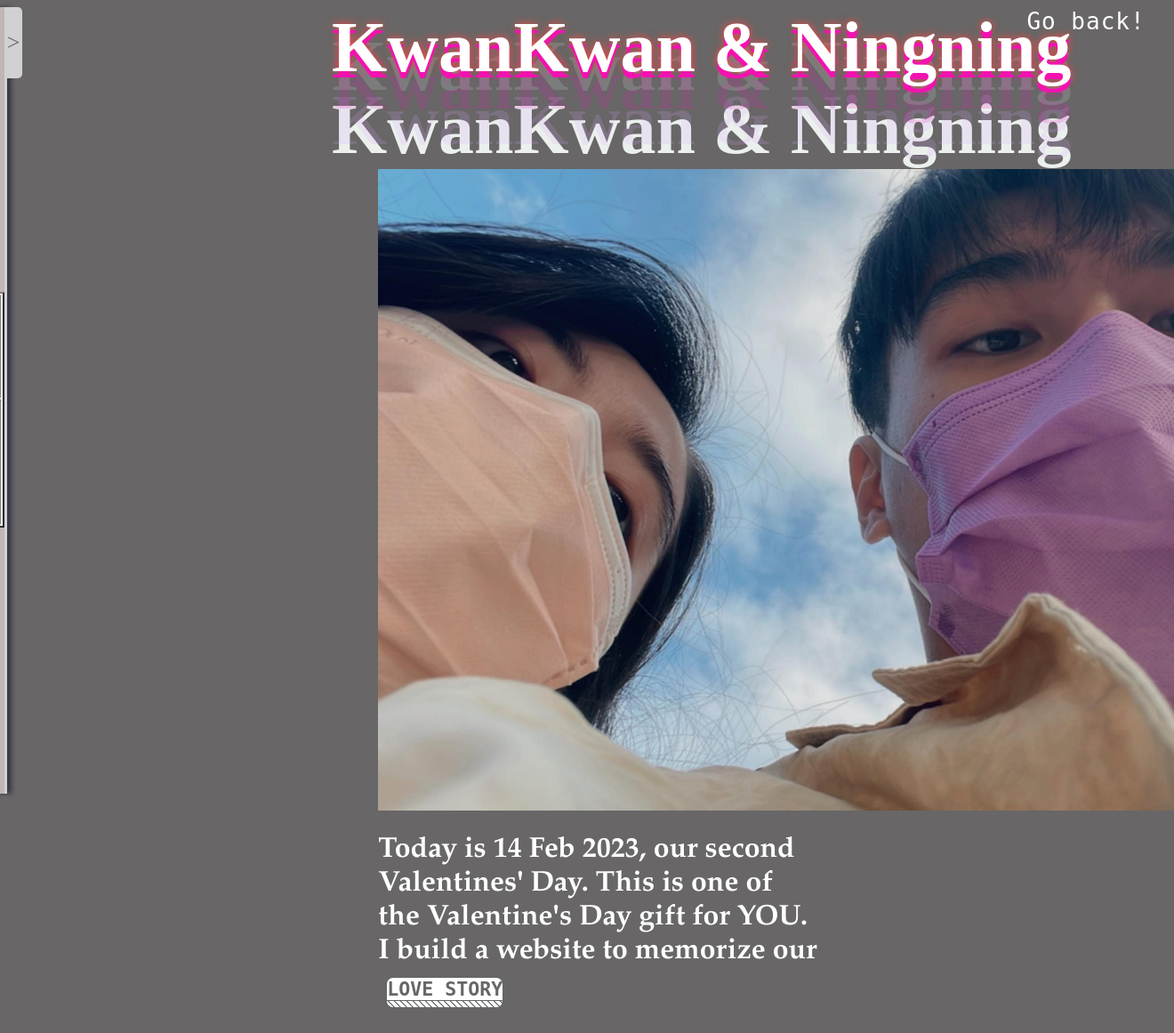
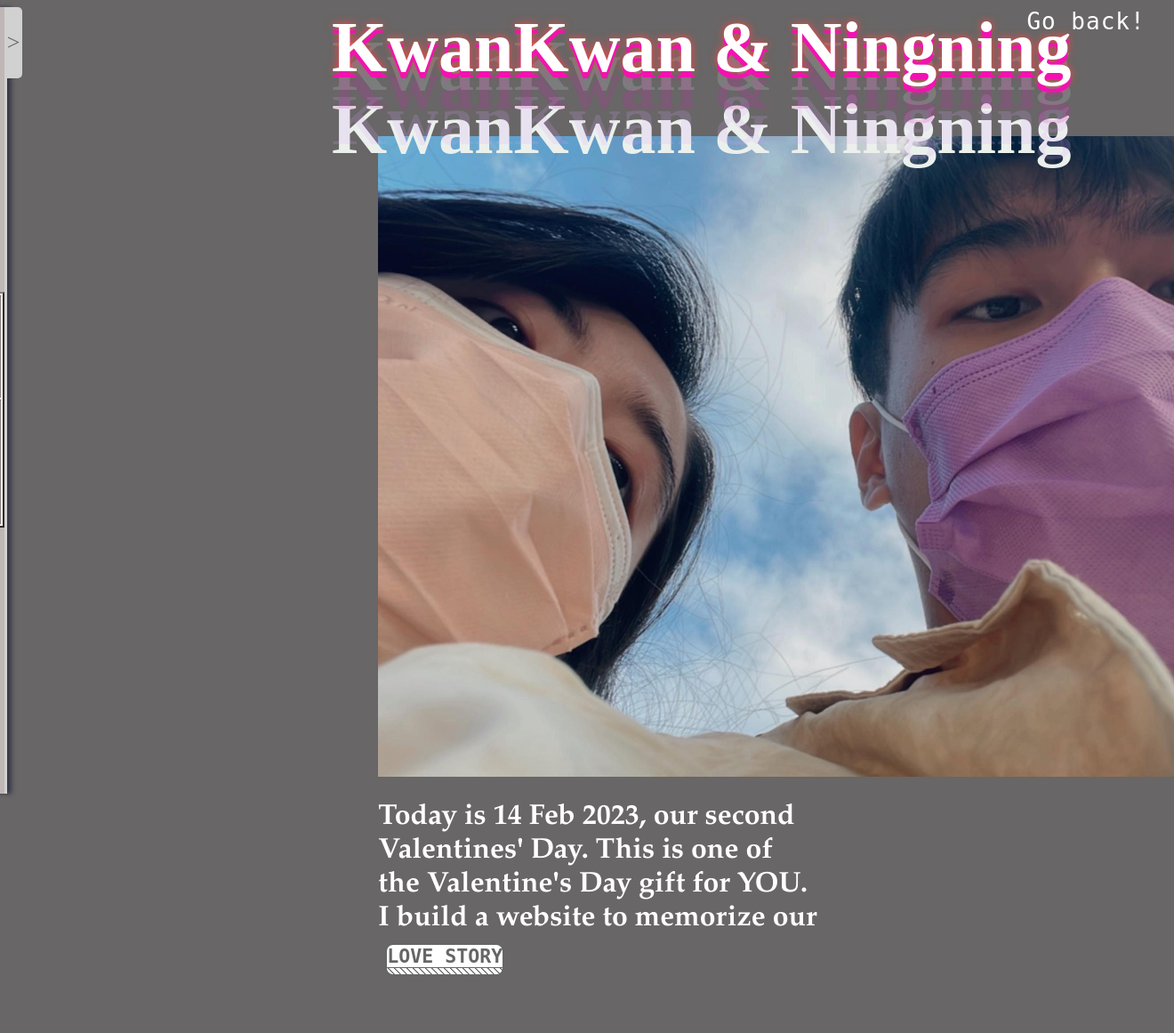
Before and after one commit to Katlholly/Katlholly.github.io, a PHP site: page / in a window 1320 px wide. Shown: the whole page at 89% size. After the commit the page ends 1095 px from the top, so only its background shows below. Run offline with PHP 8.4, Linux system fonts and the light colour scheme.

Commit message:
Update LovelyStyle.css

```diff
--- a/LovelyStyle.css
+++ b/LovelyStyle.css
@@ -5,7 +5,7 @@
 }
 img{
   display: block;
-  margin-top:7%;
+  margin-top:2%;
   margin-left: 32%;
   margin-right: 30%;
   width: 900px;
```
